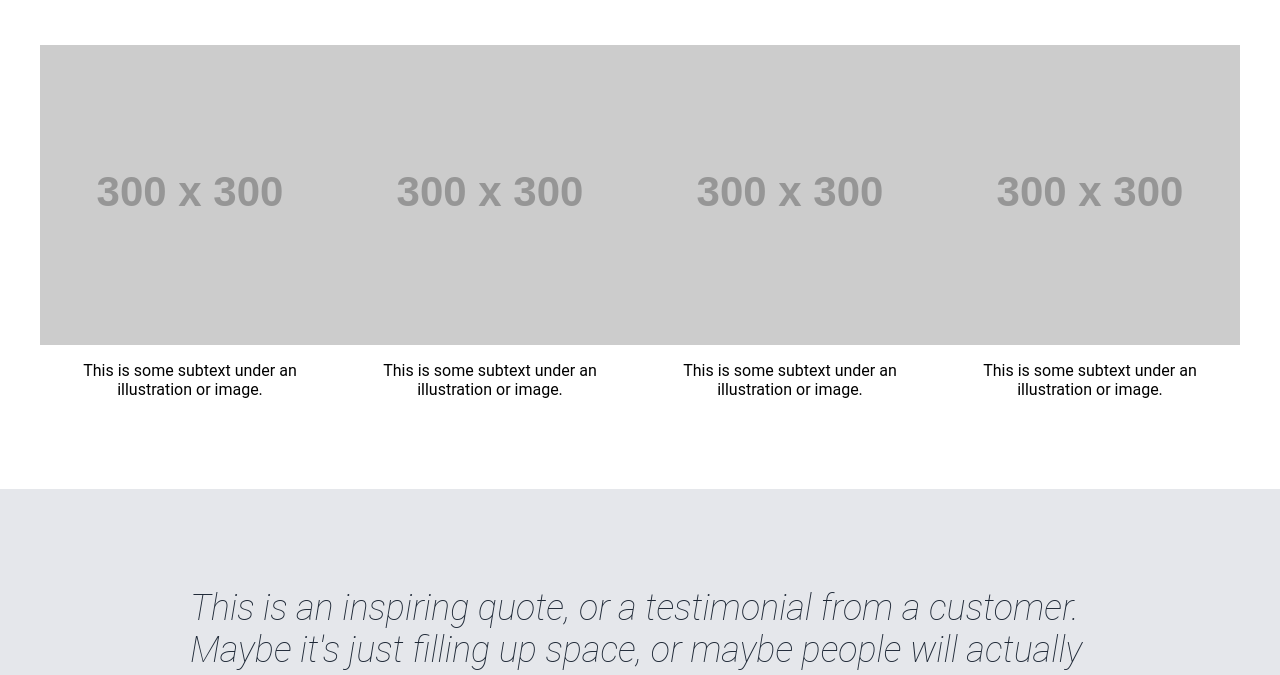
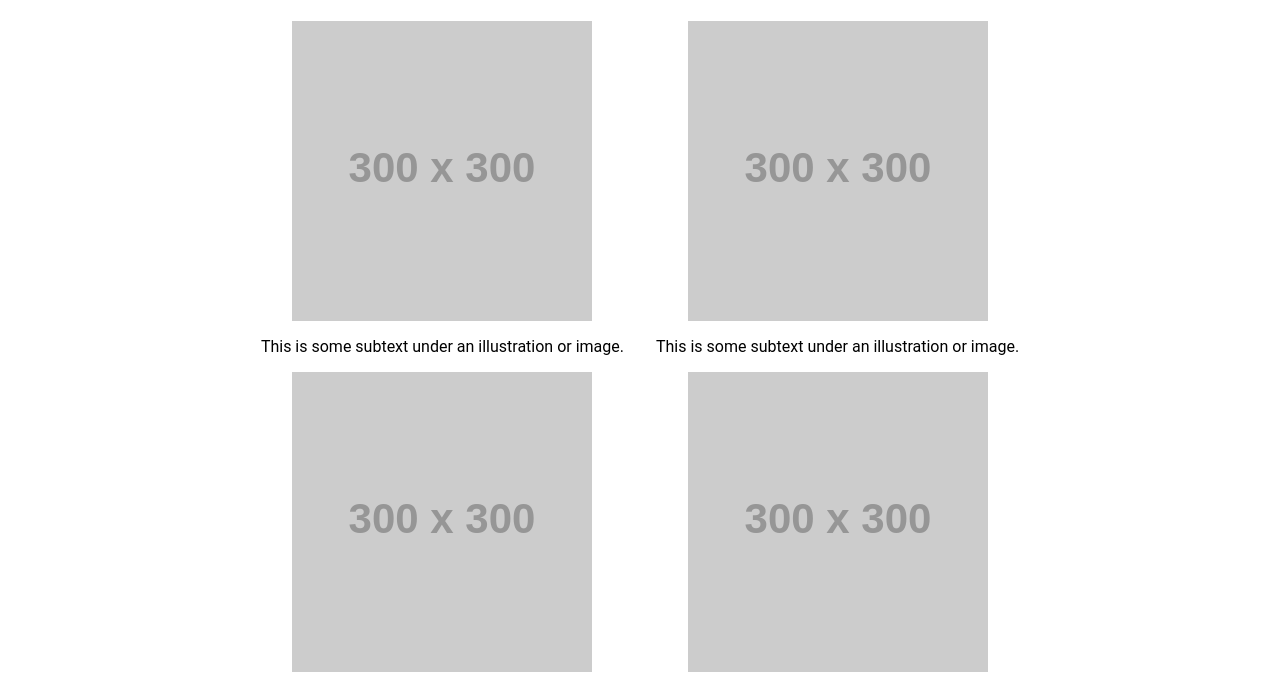
Before and after one commit to bitofmars/landing-page, a plain HTML site: page index.html in a window 1280 px wide. Shown: the part 621-1296 px from the top of the page. Drawn offline with Linux system fonts and the light colour scheme; placeholder pictures from the web are drawn by us.

Commit message:
Add a flex-wrap to the boxes section

```diff
--- a/styles.css
+++ b/styles.css
@@ -11,7 +11,6 @@ body {
     display: flex;
     flex-direction: column;
 }
-
 
 a {
     text-decoration: none;
@@ -100,8 +99,8 @@ button {
 
 .boxes {
     display: flex;
+    flex-wrap: wrap;
     justify-content: center;
-    padding: 24px;
 }
 
 .box {
```
